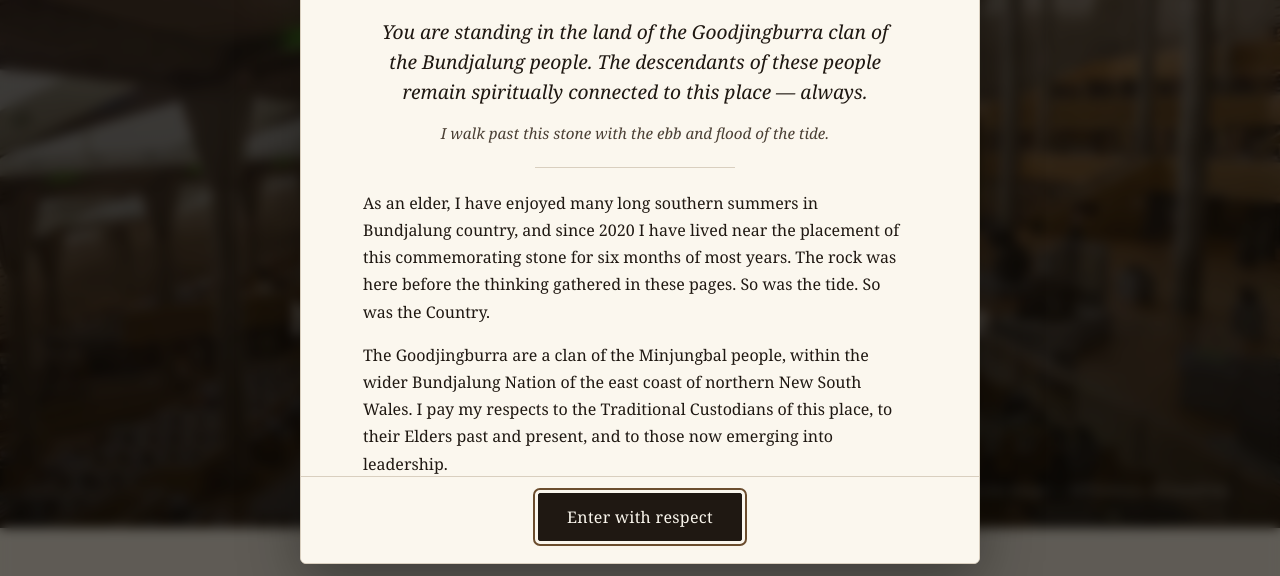
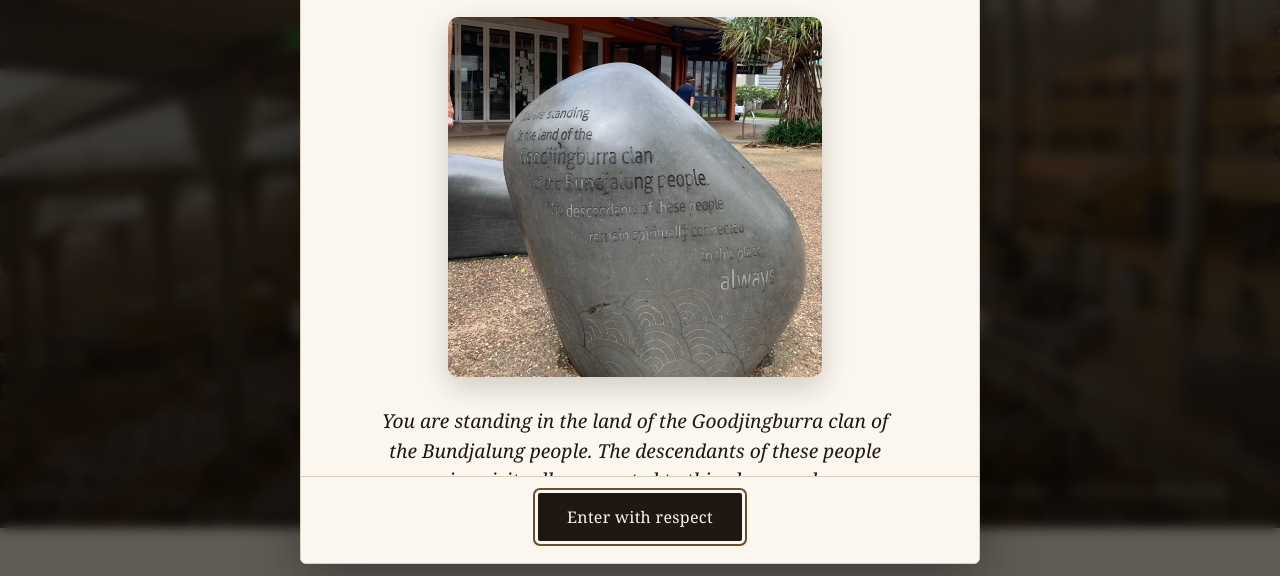
Before and after one commit to librarymutual/LibraryMutualWeb, a website built with Vite: page index.html in a window 1280 px wide. Shown: the part 176-752 px from the top of the page. Built offline with nearby package versions, Linux system fonts and the light colour scheme; files whose address does not match are found by name; a web font is replaced by a local one.

Commit message:
Add Bogangar stone image to Acknowledgment modal
Resized from 3024x2913/3.3MB to 1400px/576KB for mobile bandwidth.
Changed .ack-figure img to object-fit: contain with taller max-height
(300px mobile, 360px desktop) so the full stone and inscription are
visible rather than cropped.

```diff
--- a/src/style.css
+++ b/src/style.css
@@ -1503,13 +1503,13 @@ footer.site-footer a { color: var(--accent); }
 .ack-figure img {
   display: inline-block;
   max-width: 100%;
-  max-height: 280px;
+  max-height: 300px;
   border-radius: 10px;
   box-shadow: 0 10px 30px rgba(0, 0, 0, 0.18);
-  object-fit: cover;
+  object-fit: contain;
 }
 @media (min-width: 720px) {
-  .ack-figure img { max-height: 320px; }
+  .ack-figure img { max-height: 360px; }
 }
 
 .ack-quote {
```
Also changed, not shown: dist/acknowledgment.html, dist/assets/acknowledgment-D71Z95Dz.js (deleted), dist/assets/acknowledgment-content-BKvSzpQR.css (deleted), dist/assets/acknowledgment-content-DMjlbe2M.js (renamed from dist/assets/acknowledgment-content-DzNKRldy.js), dist/assets/acknowledgment-content-Df-_0dmZ.css (added), dist/assets/acknowledgment-oPH88lnx.js (added), dist/assets/main-ljEbd1-w.js, dist/images/bogangar-stone.jpg (added), dist/index.html, public/images/bogangar-stone.jpg (added).
